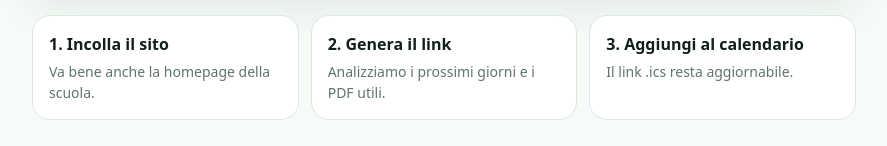
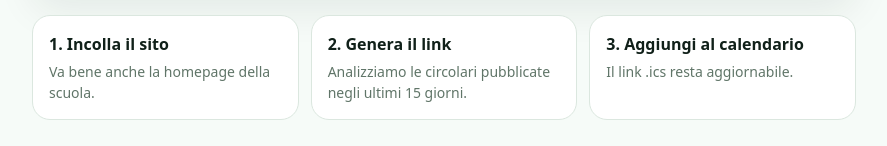
Before and after one commit to Dramof22/circolari-sync, a plain HTML site: page docs/index.html in a window 1280 px wide. Shown: the part 473-619 px from the top of the page, without its empty margins (196-1083 px from the left). Drawn offline with Linux system fonts and the light colour scheme.

Commit message:
Chiarisce periodo automatico ultimi 15 giorni

```diff
--- a/docs/index.html
+++ b/docs/index.html
@@ -530,7 +530,7 @@
       </div>
       <div class="step">
         <strong>2. Genera il link</strong>
-        <p>Analizziamo i prossimi giorni e i PDF utili.</p>
+        <p>Analizziamo le circolari pubblicate negli ultimi 15 giorni.</p>
       </div>
       <div class="step">
         <strong>3. Aggiungi al calendario</strong>
```
